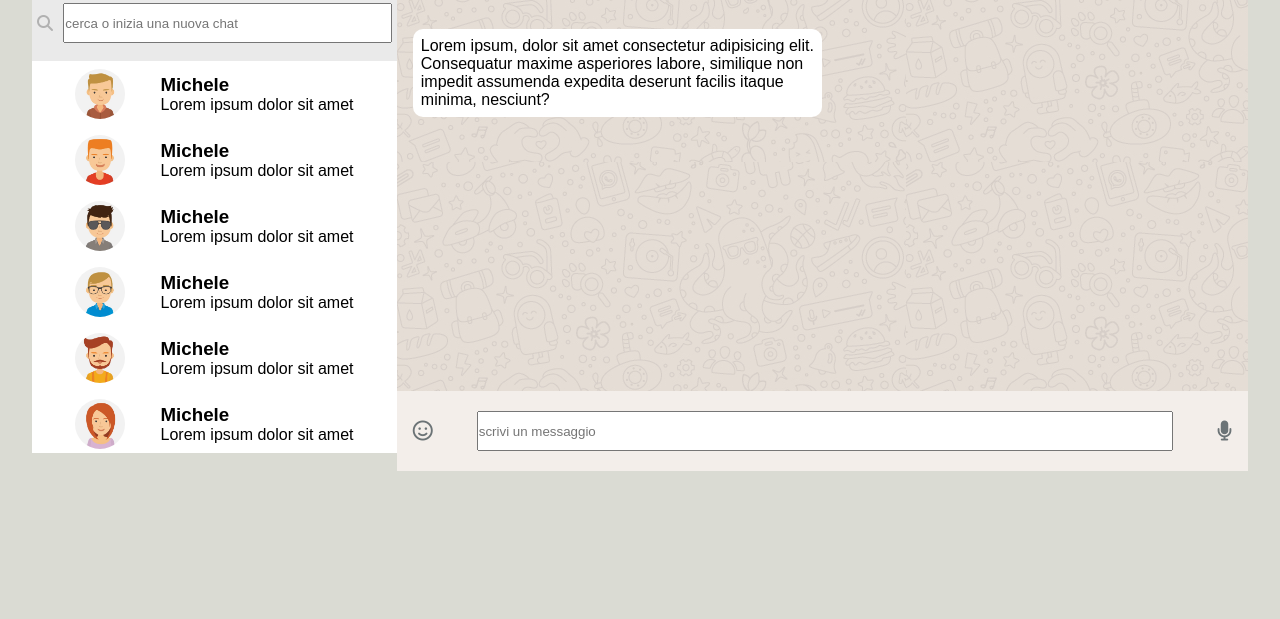
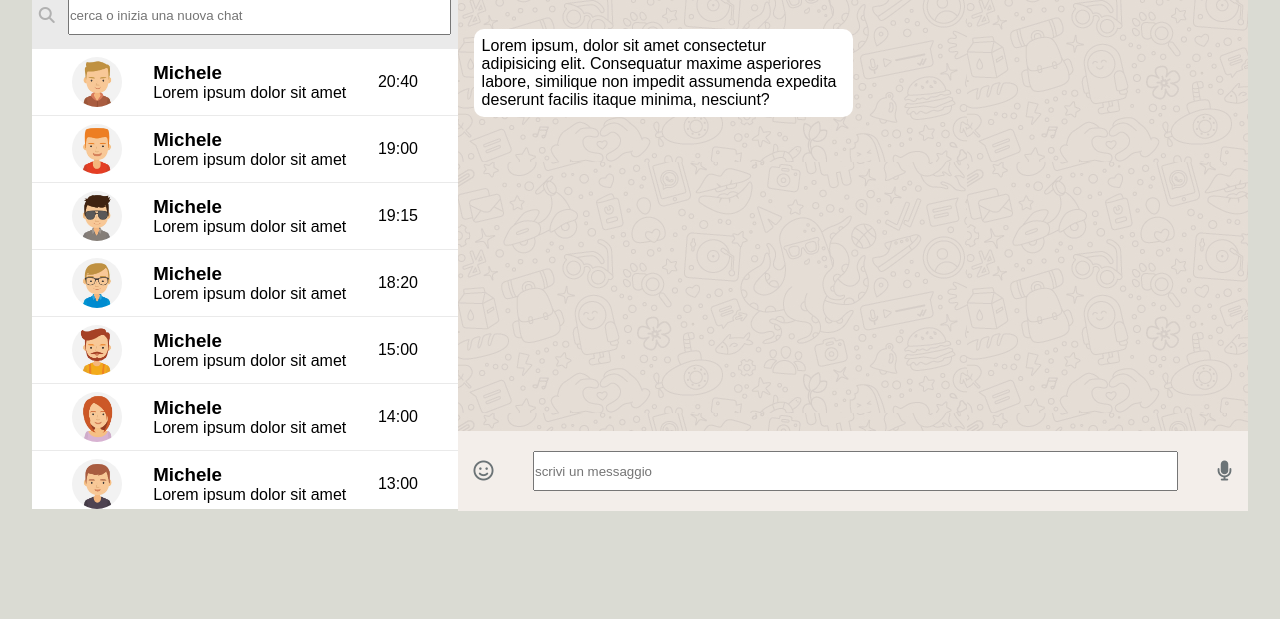
Before and after one commit to MadalinaIndreica/html-css-boolzapp, a plain HTML site: page index.html in a window 1280 px wide. Shown: the part 181-800 px from the top of the page. Drawn offline with Linux system fonts and the light colour scheme.

Commit message:
fix: some details fixed

```diff
--- a/css/style.css
+++ b/css/style.css
@@ -55,8 +55,8 @@ body {
 /* FRIENDS COL */
 .friends-col {
 
-    max-height: 80vh;
-    min-width: 30%;
+    height: 80vh;
+    min-width: 35%;
 }
 
 .friends-col-header {
@@ -91,6 +91,9 @@ body {
 
 /* MAIN */
 /* BLUE BANNER */
+.friends-col main {
+    height: calc(100% - 60px);
+}
 .blue-banner {
     background-color: var(--blue-banner-col);
     display: flex;
@@ -122,9 +125,7 @@ body {
 /* INPUT BLOCK */
 .input-block {
     background-color: var(--primary-col);
-    min-height: 10vh;
     text-align: center;
-    padding-top: 4px;
     display: flex;
     justify-content: space-around;
     align-items: center;
@@ -146,24 +147,31 @@ body {
     justify-content: space-evenly;
     align-items: center;
     padding: .5rem;
+    border-bottom: 1px solid var(--primary-col);
 }
 .friends-chat-part{
     overflow-y: scroll;
-    /* max-height: 48vh; */
     background-color: white;
-    height: calc(100% - 60px - 70px - 50px);
+    height: calc(100% - 70px - 50px);
 }
+
 
 
 /* MEDIAQUERY */
 @media screen and (max-width: 1440px){
     .friends-chat-part{
-        max-height: 49vh;
+        height: calc(100% - 70px - 50px);
+    }
+    .input-block{
+        height: 68px;
     }
 }
 @media screen and (max-width: 1024px){
     .friends-chat-part{
-        max-height: 48vh;
+        height: calc(100% - 70px - 50px);
+    }
+    .input-block{
+        height: 50px;
     }
 }
 @media screen and (max-width: 780px) {
@@ -174,14 +182,15 @@ body {
 
     }
     .friends-chat-part{
-        max-height: fit-content;
+        height: 100%;
 
     }
 
     .header-icons,
     .blue-banner,
     .input-block,
-    .friends-chat-text {
+    .friends-chat-text,
+    .hour{
         display: none;
     }
 
@@ -199,8 +208,8 @@ body {
 /* CHAT COL */
 .chat-col {
     /* DEBUG */
-    min-width: 70%;
-    min-height: 80vh;
+    min-width: 65%;
+    height: 80vh;
 }
 /* HEADER */
 .chat-col-header{
@@ -209,7 +218,7 @@ body {
     justify-content: space-between;
     align-items: center;
     padding: 5px;
-    /* padding-left: 10px; */
+    height: 60px;
 }
 
 .chat-col-icons a {
@@ -228,7 +237,7 @@ body {
 /* MAIN */
 .chat-col main {
     background-image: url(img/mine.jpg);
-    min-height: 60vh;
+    height: calc(100% - 60px - 60px);
 }
 .green-sms {
     background-color: var(--green-sms-col);
@@ -273,6 +282,7 @@ footer{
     padding: 0.5rem;
     padding-left: 1rem;
     padding-right: 1rem;
+    height: 60px;
 }
 footer a{
     color: #6B7376;
@@ -289,7 +299,7 @@ footer a{
 /* /FOOTER */
  @media screen and (max-width: 768px){
     .chat-col main {
-        min-height: 80vh;
+        min-height: 100%;
     }
 
 
--- a/index.html
+++ b/index.html
@@ -69,6 +69,9 @@
                                 <h3>Michele</h3>
                                 <span>Lorem ipsum dolor sit amet</span>
                             </div>
+                            <div class="hour">
+                                20:40
+                            </div>
                         </div>
                         <div class="friends-chat">
                             <img class="avatar-img" src="css/img/avatar_1.jpg" alt="">
@@ -77,6 +80,10 @@
                                 <h3>Michele</h3>
                                 <span>Lorem ipsum dolor sit amet</span>
                             </div>
+                            <div class="hour">
+                                19:00
+                            </div>
+
                         </div>
                         <div class="friends-chat">
                             <img class="avatar-img" src="css/img/avatar_2.jpg" alt="">
@@ -84,6 +91,9 @@
                             <div class="friends-chat-text">
                                 <h3>Michele</h3>
                                 <span>Lorem ipsum dolor sit amet</span>
+                            </div>
+                            <div class="hour">
+                                19:15
                             </div>
                         </div>
                         <div class="friends-chat">
@@ -93,6 +103,9 @@
                                 <h3>Michele</h3>
                                 <span>Lorem ipsum dolor sit amet</span>
                             </div>
+                            <div class="hour">
+                                18:20
+                            </div>
                         </div>
                         <div class="friends-chat">
                             <img class="avatar-img" src="css/img/avatar_4.jpg" alt="">
@@ -100,6 +113,9 @@
                             <div class="friends-chat-text">
                                 <h3>Michele</h3>
                                 <span>Lorem ipsum dolor sit amet</span>
+                            </div>
+                            <div class="hour">
+                                15:00
                             </div>
                         </div>
                         <div class="friends-chat">
@@ -109,6 +125,9 @@
                                 <h3>Michele</h3>
                                 <span>Lorem ipsum dolor sit amet</span>
                             </div>
+                            <div class="hour">
+                                14:00
+                            </div>
                         </div>
                         <div class="friends-chat">
                             <img class="avatar-img" src="css/img/avatar_7.jpg" alt="">
@@ -117,6 +136,9 @@
                                 <h3>Michele</h3>
                                 <span>Lorem ipsum dolor sit amet</span>
                             </div>
+                            <div class="hour">
+                                13:00
+                            </div>
                         </div>
                         <div class="friends-chat">
                             <img class="avatar-img" src="css/img/avatar_8.jpg" alt="">
@@ -124,6 +146,9 @@
                             <div class="friends-chat-text">
                                 <h3>Michele</h3>
                                 <span>Lorem ipsum dolor sit amet</span>
+                            </div>
+                            <div class="hour">
+                                12:20
                             </div>
                         </div>
                     </div>
```
